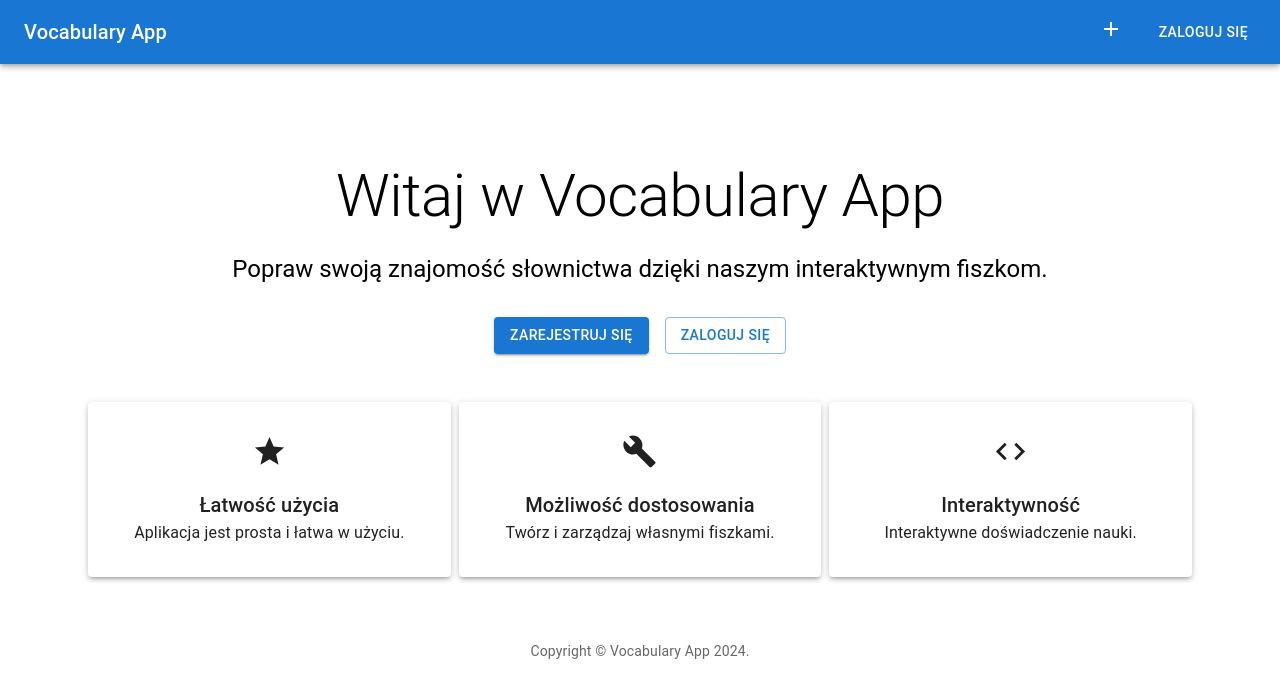
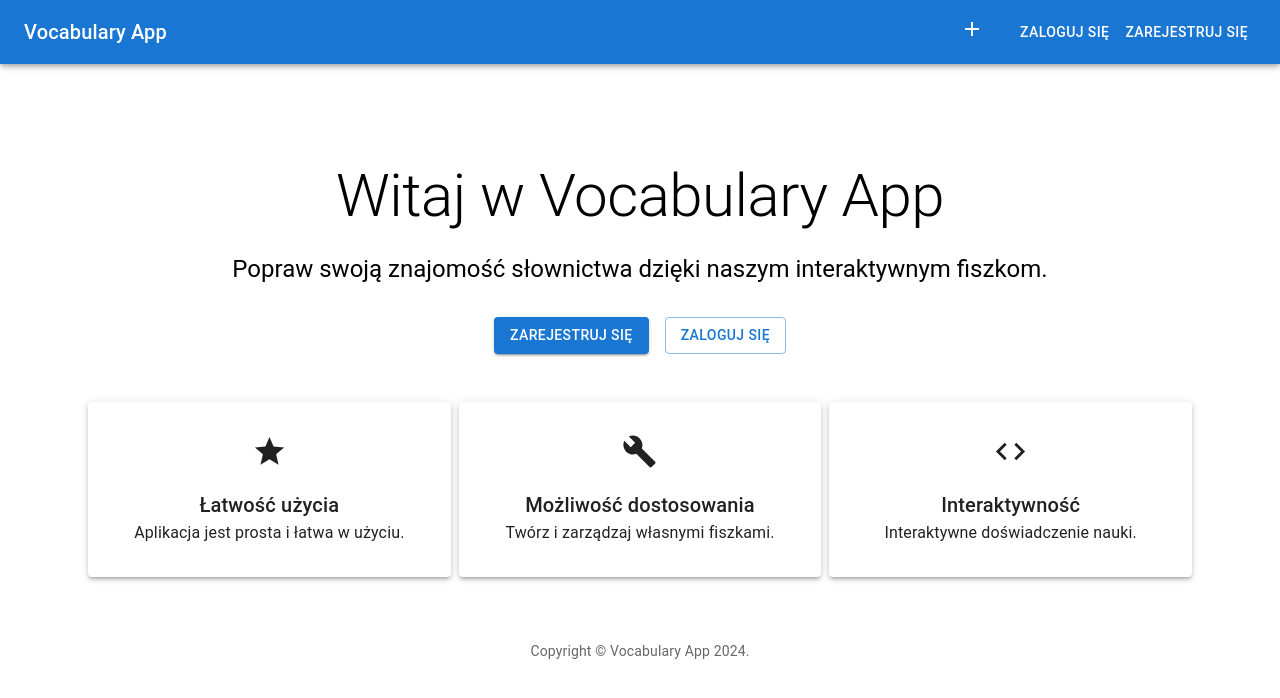
Before and after one commit to AniaPitera/vocabulary-app-frontend, a React (Vite) app: page / in a window 1280 px wide. Shown: the top 698 px of the page. Built offline with nearby package versions, Linux system fonts and the light colour scheme.

Commit message:
small changes

```diff
--- a/src/components/Layout/Default/DefaultHeader.jsx
+++ b/src/components/Layout/Default/DefaultHeader.jsx
@@ -49,6 +49,9 @@ export default function DefaultHeader() {
           <Link to="/login" style={{ color: "white" }}>
             <Button color="inherit">Zaloguj się</Button>
           </Link>
+          <Link to="/register" style={{ color: "white" }}>
+            <Button color="inherit">Zarejestruj się</Button>
+          </Link>
         </Toolbar>
       </AppBar>
     </Box>
--- a/src/components/Layout/User/UserHeader.jsx
+++ b/src/components/Layout/User/UserHeader.jsx
@@ -26,8 +26,8 @@ export default function UserHeader() {
   };
 
   const logout = () => {
-    localStorage.removeItem('token');
-    window.location.href = '/login';
+    localStorage.removeItem("token");
+    window.location.href = "/login";
   };
   return (
     <Box sx={{ flexGrow: 1 }}>
@@ -41,9 +41,11 @@ export default function UserHeader() {
           >
             Vocabulary App
           </Typography>
-          <Button href="/categories" variant="contained" sx={{ mr: 2 }}>
-            Moje zestawy słówek
-          </Button>
+          <Link to="/categories">
+            <Button variant="contained" sx={{ mr: 2 }}>
+              Moje zestawy słówek
+            </Button>
+          </Link>
           <IconButton
             onClick={handleClick}
             size="large"
```
